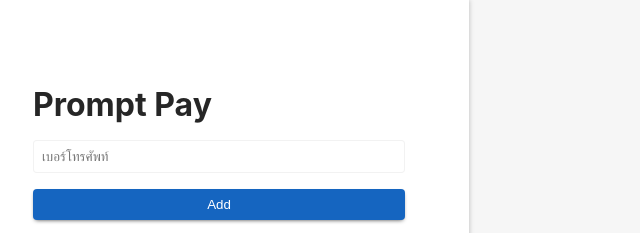
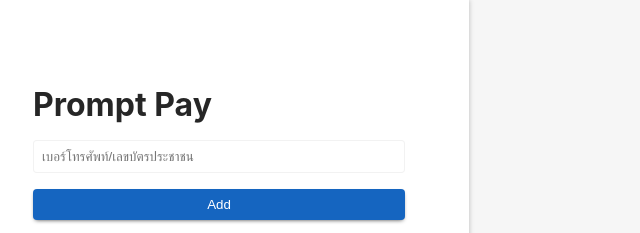
Before and after one commit to beam41/super-simple-promtpay-web, a website with bundled scripts: page public/index.html in a window 1280 px wide. Shown: the top 233 px of the page, 31-671 px from the left. Built offline with nearby package versions, Linux system fonts and the light colour scheme.

Commit message:
id placeholder

```diff
--- a/public/index.html
+++ b/public/index.html
@@ -150,7 +150,7 @@
     <div class="input">
       <h1>Prompt Pay</h1>
       <div>
-        <input id="phone-num" type="tel" placeholder="เบอร์โทรศัพท์" />
+        <input id="phone-num" type="tel" placeholder="เบอร์โทรศัพท์/เลขบัตรประชาชน" />
       </div>
       <div class="btn-group">
         <button id="btn-add">Add</button>
```
